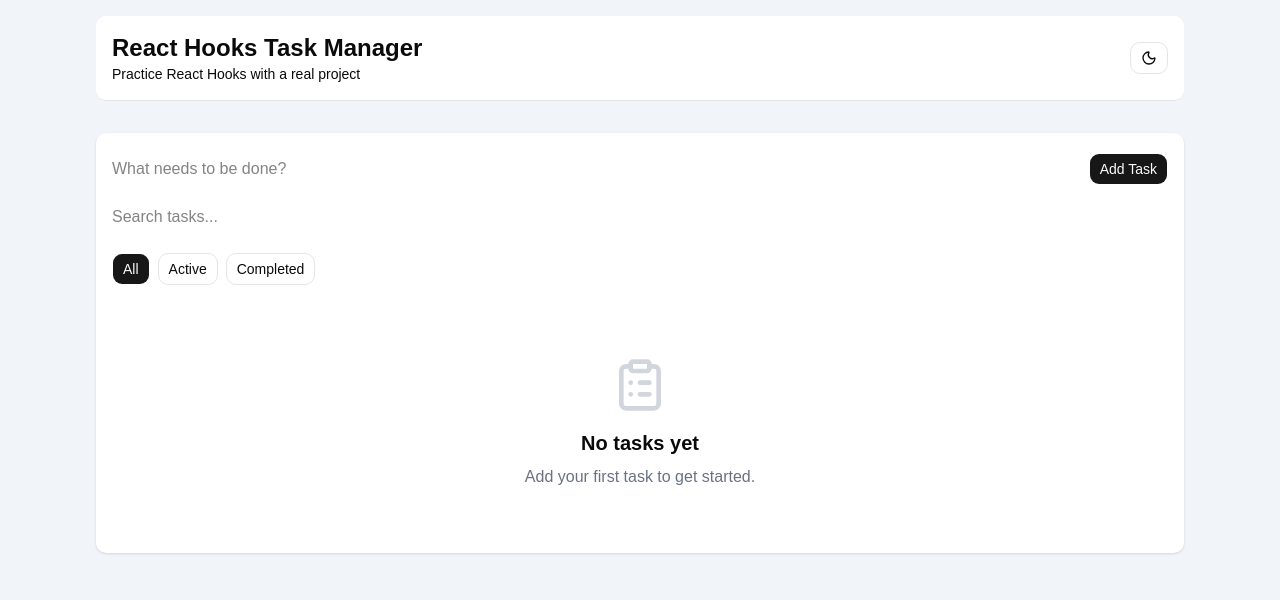
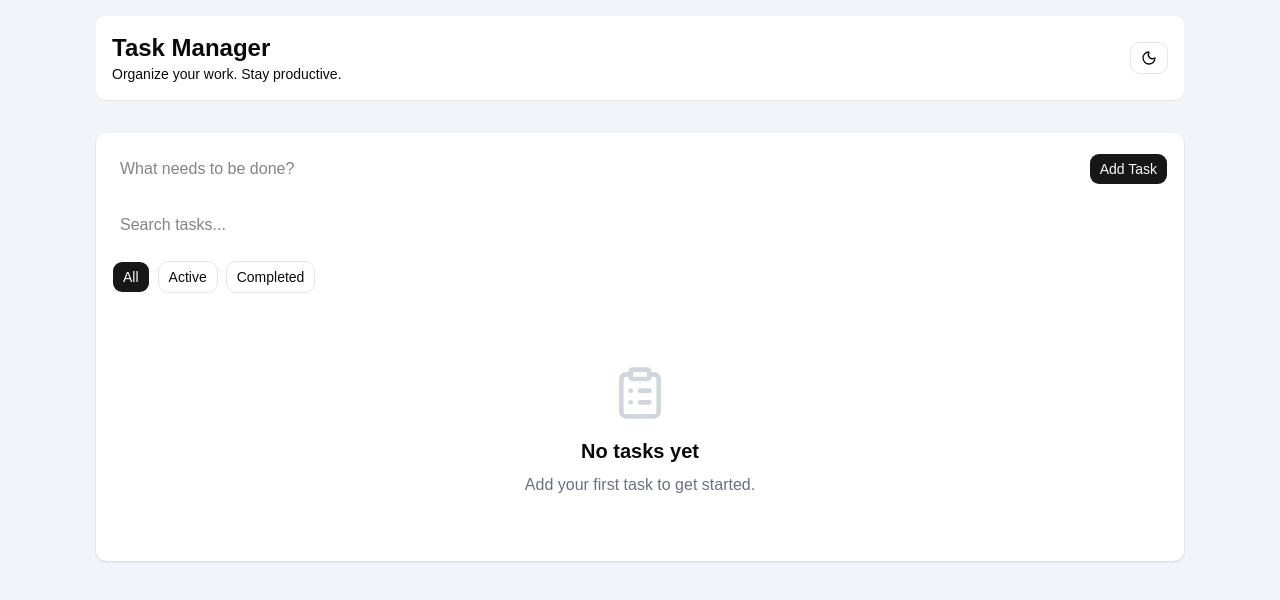
Before and after one commit to mohaddesekm/react-hooks-task-manager, a React (Vite) app: page / in a window 1280 px wide. Shown: the top 600 px of the page. Built offline with nearby package versions, Linux system fonts and the light colour scheme.

Commit message:
bug fixes

```diff
--- a/src/components/layout/Header.jsx
+++ b/src/components/layout/Header.jsx
@@ -6,11 +6,9 @@ export default function Header({ theme, setTheme }) {
         <div className="border-b bg-white rounded-lg dark:bg-zinc-900">
             <div className="flex justify-between items-center p-4 ">
                 <div>
-                    <h1 className="text-2xl font-bold">
-                        React Hooks Task Manager
-                    </h1>
+                    <h1 className="text-2xl font-bold">Task Manager</h1>
                     <p className="text-sm ">
-                        Practice React Hooks with a real project
+                        Organize your work. Stay productive.{' '}
                     </p>
                 </div>
 
--- a/src/components/task/Tasks.jsx
+++ b/src/components/task/Tasks.jsx
@@ -99,7 +99,7 @@ export default function Tasks() {
             <div className="flex gap-4 items-center p-4">
                 <input
                     type="text"
-                    className="w-full rounded-md bg-white py-2 outline-none dark:bg-zinc-800 dark:text-white "
+                    className="w-full rounded-md bg-white p-2 outline-none dark:bg-zinc-800 dark:text-white "
                     value={taskTitle}
                     onChange={(e) => setTaskTitle(e.target.value)}
                     placeholder="What needs to be done?"
@@ -109,13 +109,15 @@ export default function Tasks() {
                 <Button onClick={handleAddTask}>Add Task</Button>
             </div>
 
+            <div className="px-4 pb-4">
                 <input
                     type="text"
-                className="w-full rounded-md bg-white px-4 pb-6 outline-none dark:bg-zinc-800 dark:text-white"
+                    className="w-full rounded-md bg-white p-2 outline-none  dark:bg-zinc-800 dark:text-white"
                     placeholder="Search tasks..."
                     value={search}
                     onChange={(e) => setSearch(e.target.value)}
                 />
+            </div>
 
             <div className="flex gap-2 px-4 pb-2">
                 <Button
```
Lines whose indentation alone changed are shown as unchanged.
